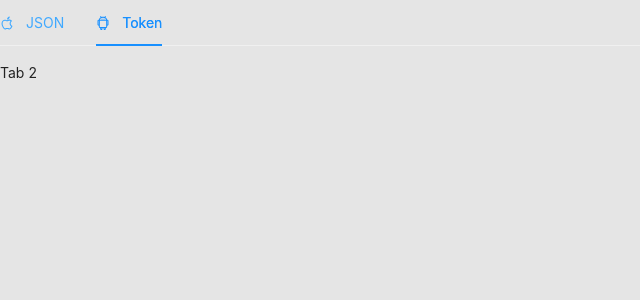
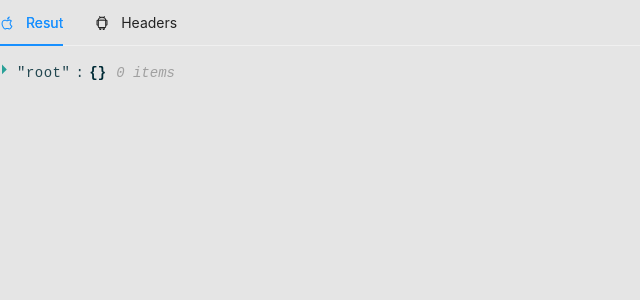
Before and after one commit to admondtamang/godapi, a Next.js app: page /Home/Response/Tabs in a window 1280 px wide. Shown: the top 300 px of the page, without its empty margins (0-640 px from the left). Built offline with nearby package versions, Linux system fonts and the light colour scheme.

Commit message:
[add] dynamic

```diff
--- a/components/TitleConatiner/index.js
+++ b/components/TitleConatiner/index.js
@@ -16,9 +16,9 @@ const Heading = styled.div`
     gap: 0.5em;
 `;
 
-export default function TitleContainer({ title, icon, children }) {
+export default function TitleContainer({ title, icon, children, ...rest }) {
     return (
-        <Container>
+        <Container {...rest}>
             <Heading>
                 {icon}
                 <span>{title}</span>
--- a/package.json
+++ b/package.json
@@ -4,7 +4,7 @@
     "private": true,
     "scripts": {
         "dev": "next dev",
-        "build": "next build",
+        "build": "next build && next export",
         "start": "next start"
     },
     "dependencies": {
--- /dev/null
+++ b/pages/Home/History/index.js
@@ -0,0 +1,6 @@
+import TitleContainer from "../../../components/TitleConatiner";
+import { CloudDownloadOutlined } from "@ant-design/icons";
+
+export default function History() {
+    return <TitleContainer title="History" style={{ marginTop: "10px" }} icon={<CloudDownloadOutlined />}></TitleContainer>;
+}
--- /dev/null
+++ b/pages/Home/Response/Tabs/Result/index.js
@@ -0,0 +1,9 @@
+import dynamic from "next/dynamic";
+import { useSelector } from "react-redux";
+const DynamicReactJson = dynamic(import("react-json-view"), { ssr: false });
+
+export default function Result() {
+    const request = useSelector((state) => state.request);
+    const { status, data } = request;
+    return <div>{status === "loading" ? "loading " : <DynamicReactJson src={data.data} />}</div>;
+}
--- a/pages/Home/Response/Tabs/index.js
+++ b/pages/Home/Response/Tabs/index.js
@@ -1,37 +1,30 @@
 import { Tabs } from "antd";
 import { AppleOutlined, AndroidOutlined } from "@ant-design/icons";
 import { UnControlled as CodeMirror } from "react-codemirror2";
+import Result from "./Result";
 const { TabPane } = Tabs;
 // require("codemirror/mode/xml/xml");
 // require("codemirror/mode/javascript/javascript");
 
 export default function RequestTabs() {
     return (
-        <Tabs defaultActiveKey="2">
+        <Tabs defaultActiveKey="1">
             <TabPane
                 tab={
                     <span>
                         <AppleOutlined />
-                        JSON
+                        Resut
                     </span>
                 }
                 key="1"
             >
-                <CodeMirror
-                    value="<h1>I ♥ react-codemirror2</h1>"
-                    options={{
-                        mode: "xml",
-                        theme: "material",
-                        lineNumbers: true,
-                    }}
-                    onChange={(editor, data, value) => {}}
-                />
+                <Result />
             </TabPane>
             <TabPane
                 tab={
                     <span>
                         <AndroidOutlined />
-                        Token
+                        Headers
                     </span>
                 }
                 key="2"
--- a/pages/Home/index.js
+++ b/pages/Home/index.js
@@ -1,4 +1,5 @@
 import { Col, Row } from "antd";
+import History from "./History";
 import Request from "./Request";
 import Response from "./Response";
 
@@ -7,6 +8,8 @@ export default function Home() {
         <Row gutter={[16, 16]}>
             <Col xl={12}>
                 <Request />
+
+                <History />
             </Col>
             <Col xl={12}>
                 <Response />
```
Also changed, not shown: components/SecondaryButton/index.js (+6 -2 lines), pages/Home/Response/index.js (+5 -8 lines).
